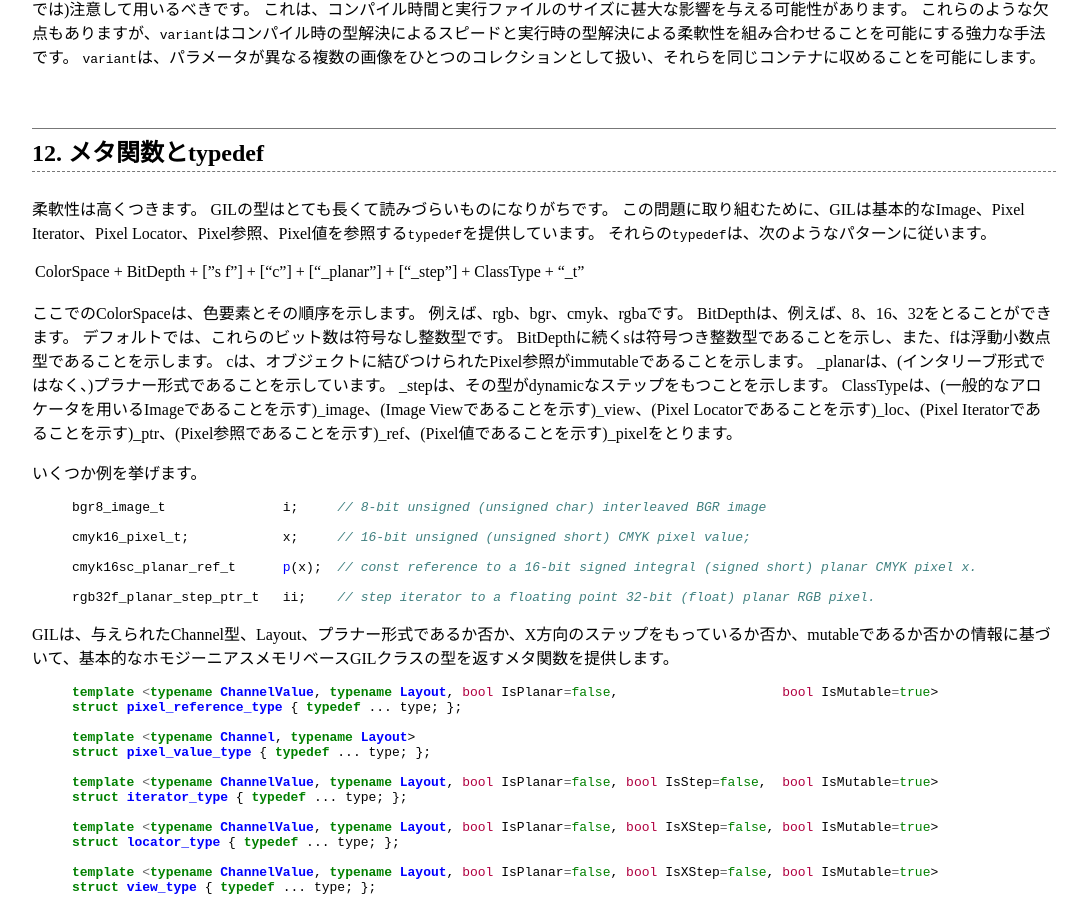
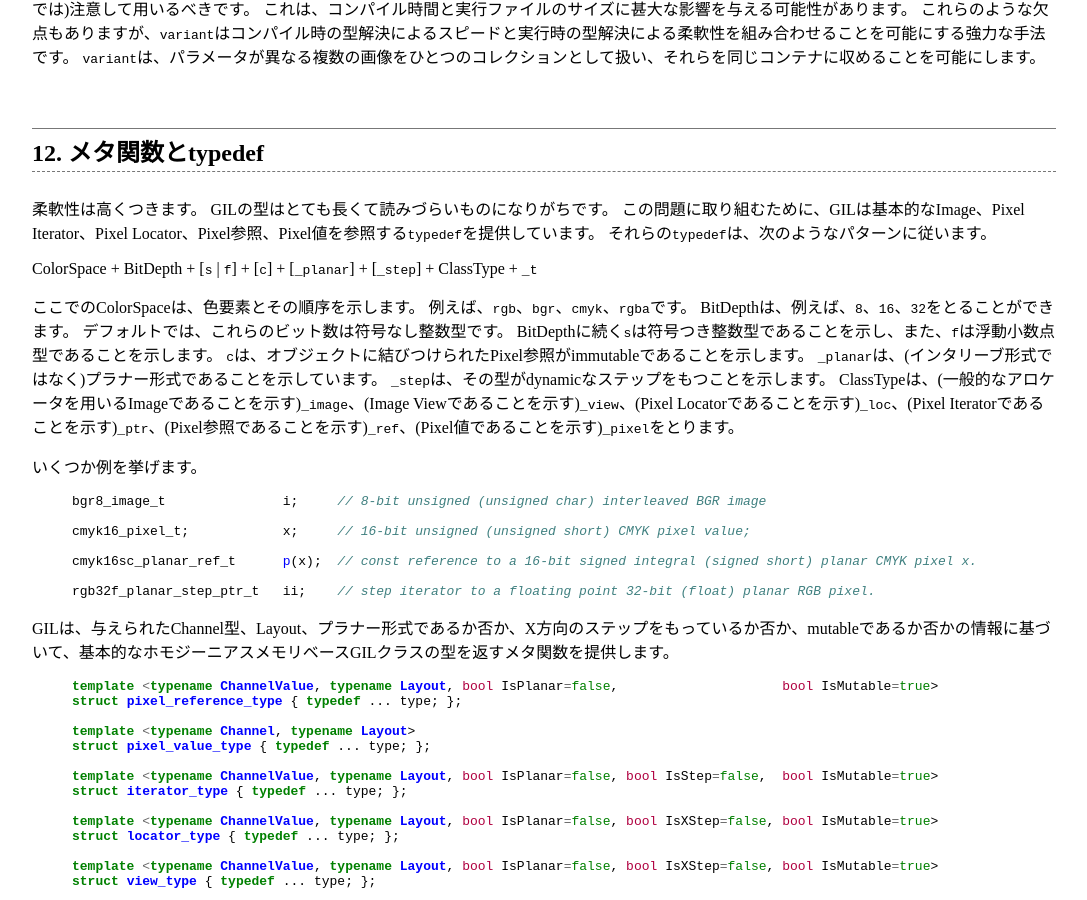
Before and after one commit to hironishihara/GILDesignGuide-ja, a Jekyll site: the page built from index.md, in a window 1280 px wide and 900 px high, scrolled down 37977 px. Shown: the whole window, without its empty margins (96-1183 px from the left). Built offline with Jekyll 4.4.1, drawn with Linux system fonts in a browser that asks for light colours; some of the changed text lies outside the part shown.

Commit message:
update index.md

```diff
--- a/index.md
+++ b/index.md
@@ -622,7 +622,7 @@ Algorithms:
 #### Model:
 
 組み込みの整数型と浮動小数点型は、全て、有効なChannelです。
-GILは、いくつかの整数型について、標準のtypedefを提供しています。
+GILは、いくつかの整数型について、標準の`typedef`を提供しています。
 
 {% highlight C++ %}
 
@@ -758,7 +758,9 @@ ColorSpacesCompatibleConcept<ColorSpace1,ColorSpace2>
 ChannelMappingConcept<Mapping>
 Models:
 
-GIL currently provides the following color spaces: gray_t, rgb_t, rgba_t, and cmyk_t. It also provides unnamed N-channel color spaces of two to five channels, devicen_t<2>, devicen_t<3>, devicen_t<4>, devicen_t<5>. Besides the standard layouts, it provides bgr_layout_t, bgra_layout_t, abgr_layout_t and argb_layout_t.
+GIL currently provides the following color spaces: gray_t, rgb_t, rgba_t, and cmyk_t.
+It also provides unnamed N-channel color spaces of two to five channels, devicen_t<2>, devicen_t<3>, devicen_t<4>, devicen_t<5>.
+Besides the standard layouts, it provides bgr_layout_t, bgra_layout_t, abgr_layout_t and argb_layout_t.
 
 As an example, here is how GIL defines the RGBA color space:
 
@@ -821,7 +823,7 @@ Color Spaceの定義におけるChannelの順序は、Channelのセマンテッ
 例を挙げると、`red_t`は`rgba_t`のセマンティックな順序における最初のChannelです。
 あるColor Spaceにおいて、セマンティックなChannel順序は一意に決まる一方、メモリ上でのフィジカルなChannel順序は異なっている可能性があります。
 Channelのマッピングは、整数型のMPLランダムアクセスシークエンスである、`ChannelMappingConcept`によって規定されています。
-Color Spaceとその中のChannelのマッピングはよく一緒に使用されます。
+Color Spaceとその中のChannelのマッピングはしばしば一緒に使用されます。
 そのため、このふたつはGILのLayoutとしてまとめられています。
 
 {% highlight C++ %}
@@ -2553,17 +2555,17 @@ GILの型はとても長くて読みづらいものになりがちです。
 この問題に取り組むために、GILは基本的なImage、Pixel Iterator、Pixel Locator、Pixel参照、Pixel値を参照する`typedef`を提供しています。
 それらの`typedef`は、次のようなパターンに従います。
 
-ColorSpace + BitDepth + ["s|f"] + ["c"] + ["_planar"] + ["_step"] + ClassType + "_t"
+ColorSpace + BitDepth + [`s` \| `f`] + [`c`] + [`_planar`] + [`_step`] + ClassType + `_t`
 
 ここでのColorSpaceは、色要素とその順序を示します。
-例えば、rgb、bgr、cmyk、rgbaです。
-BitDepthは、例えば、8、16、32をとることができます。
+例えば、`rgb`、`bgr`、`cmyk`、`rgba`です。
+BitDepthは、例えば、`8`、`16`、`32`をとることができます。
 デフォルトでは、これらのビット数は符号なし整数型です。
-BitDepthに続くsは符号つき整数型であることを示し、また、fは浮動小数点型であることを示します。
-cは、オブジェクトに結びつけられたPixel参照がimmutableであることを示します。
-_planarは、(インタリーブ形式ではなく、)プラナー形式であることを示しています。
-_stepは、その型がdynamicなステップをもつことを示します。
-ClassTypeは、(一般的なアロケータを用いるImageであることを示す)_image、(Image Viewであることを示す)_view、(Pixel Locatorであることを示す)_loc、(Pixel Iteratorであることを示す)_ptr、(Pixel参照であることを示す)_ref、(Pixel値であることを示す)_pixelをとります。
+BitDepthに続く`s`は符号つき整数型であることを示し、また、`f`は浮動小数点型であることを示します。
+`c`は、オブジェクトに結びつけられたPixel参照がimmutableであることを示します。
+`_planar`は、(インタリーブ形式ではなく)プラナー形式であることを示しています。
+`_step`は、その型がdynamicなステップをもつことを示します。
+ClassTypeは、(一般的なアロケータを用いるImageであることを示す)`_image`、(Image Viewであることを示す)`_view`、(Pixel Locatorであることを示す)`_loc`、(Pixel Iteratorであることを示す)`_ptr`、(Pixel参照であることを示す)`_ref`、(Pixel値であることを示す)`_pixel`をとります。
 
 いくつか例を挙げます。
 
@@ -2653,7 +2655,7 @@ struct bit_aligned_image5_type { typedef ... type; };
 {% endhighlight %}
 
 この`ChannelValue`は`ChannelValueConcept`に基づいたModelです。
-GILのメモリベースLocatorとViewでは、垂直方向ステップを動的に指定することが可能なので、IsYStepは必要ありません。
+GILのメモリベースLocatorとViewでは、垂直方向ステップを動的に指定することが可能なので`IsYStep`は必要ありません。
 IteratorとViewについては、Pixel型から構築することができます。
 
 {% highlight C++ %}
@@ -2744,7 +2746,7 @@ BOOST_STATIC_ASSERT(is_planar<rgb8_planar_view_t>::value == true);
 
 GILは、次に示す命名規則に従う、型解析を行うメタ関数についてもサポートしています。
 
-[pixel\_reference/iterator/locator/view/image] + "\_is_" + [basic/mutable/step].
+[`pixel_reference` \| `iterator` \| `locator` \| `view` \| `image`] + `_is_` + [`basic` \| `mutable` \| `step`]
 
 例を挙げます。
 
```
Also changed, not shown: other parts of index.md (+3 -3 lines).
